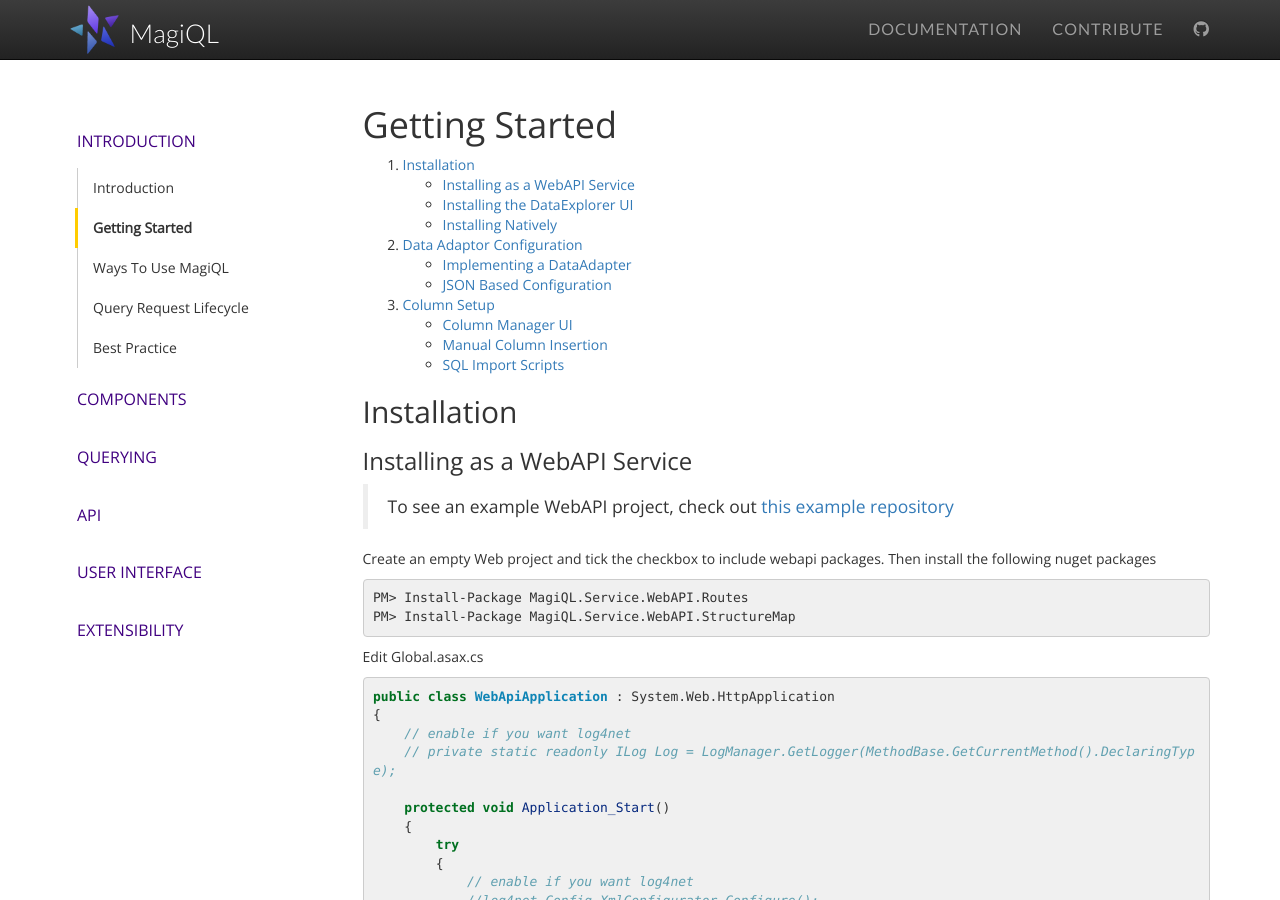
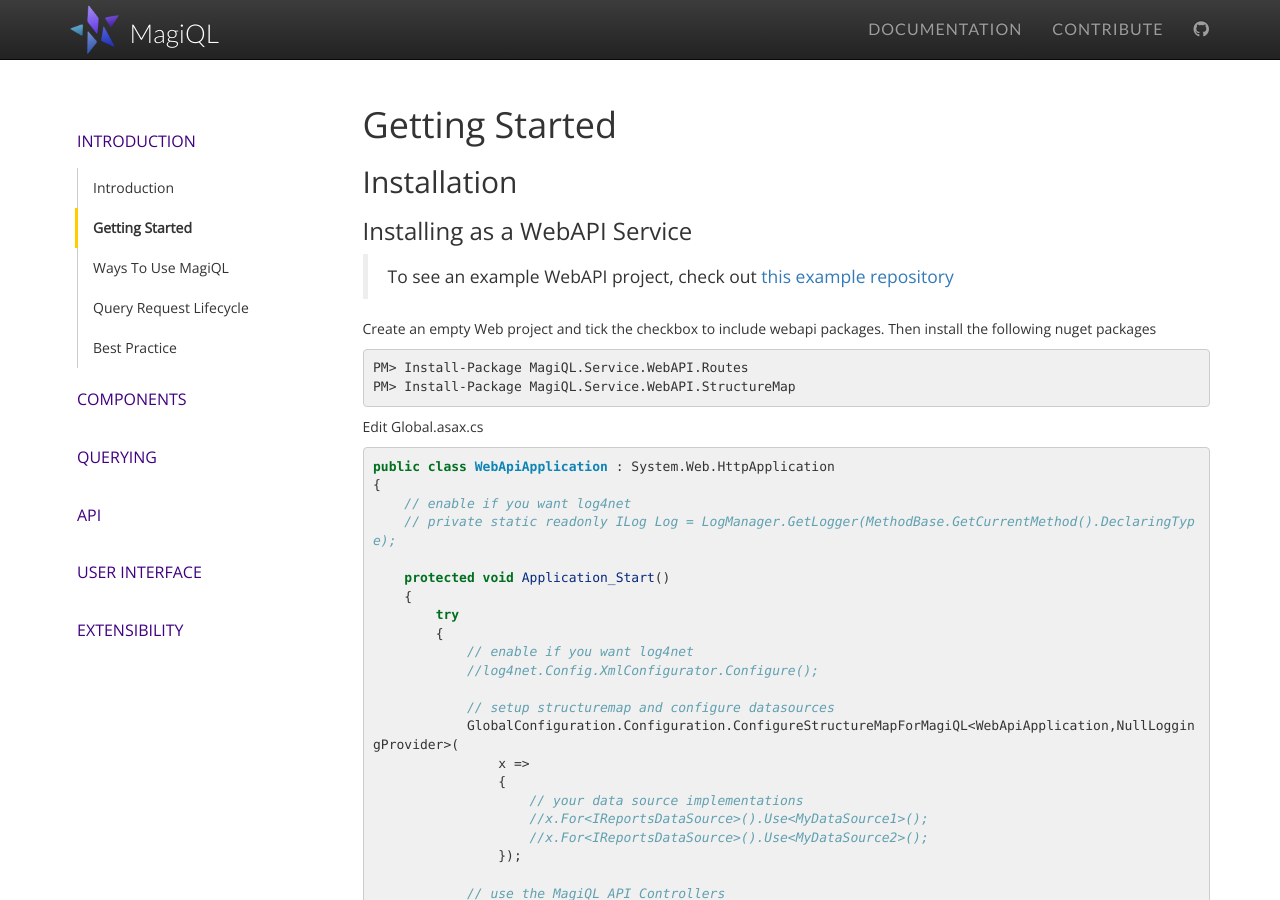
Before and after one commit to MagiQL/magiql.github.io, a Jekyll site: the page built from docs/1-introduction/101-getting-started.md, in a window 1280 px wide and 900 px high. Built offline with Jekyll 4.4.1, drawn with Linux system fonts in a browser that asks for light colours; nearby versions of some CDN libraries; a script that is not in the unit is left out.

Commit message:
Update 101-getting-started.md

```diff
--- a/docs/1-introduction/101-getting-started.md
+++ b/docs/1-introduction/101-getting-started.md
@@ -6,18 +6,6 @@
 
 Getting Started
 ===
-
-1. [Installation](#installation)
-    - [Installing as a WebAPI Service](#installing-as-a-webapi-service)
-    - [Installing the DataExplorer UI](#installing-the-dataexplorer-ui)
-    - [Installing Natively](#installing-natively)
-2. [Data Adaptor Configuration](#data-adaptor-configuration)
-    - [Implementing a DataAdapter](#implementing-a-dataadapter)
-    - [JSON Based Configuration](#json-based-configuration)
-3. [Column Setup](#column-setup)
-    - [Column Manager UI](#column-manager-ui)
-    - [Manual Column Insertion](#manual-column-insertion)
-    - [SQL Import Scripts](#sql-import-scripts)
 
 ## Installation
 
```
